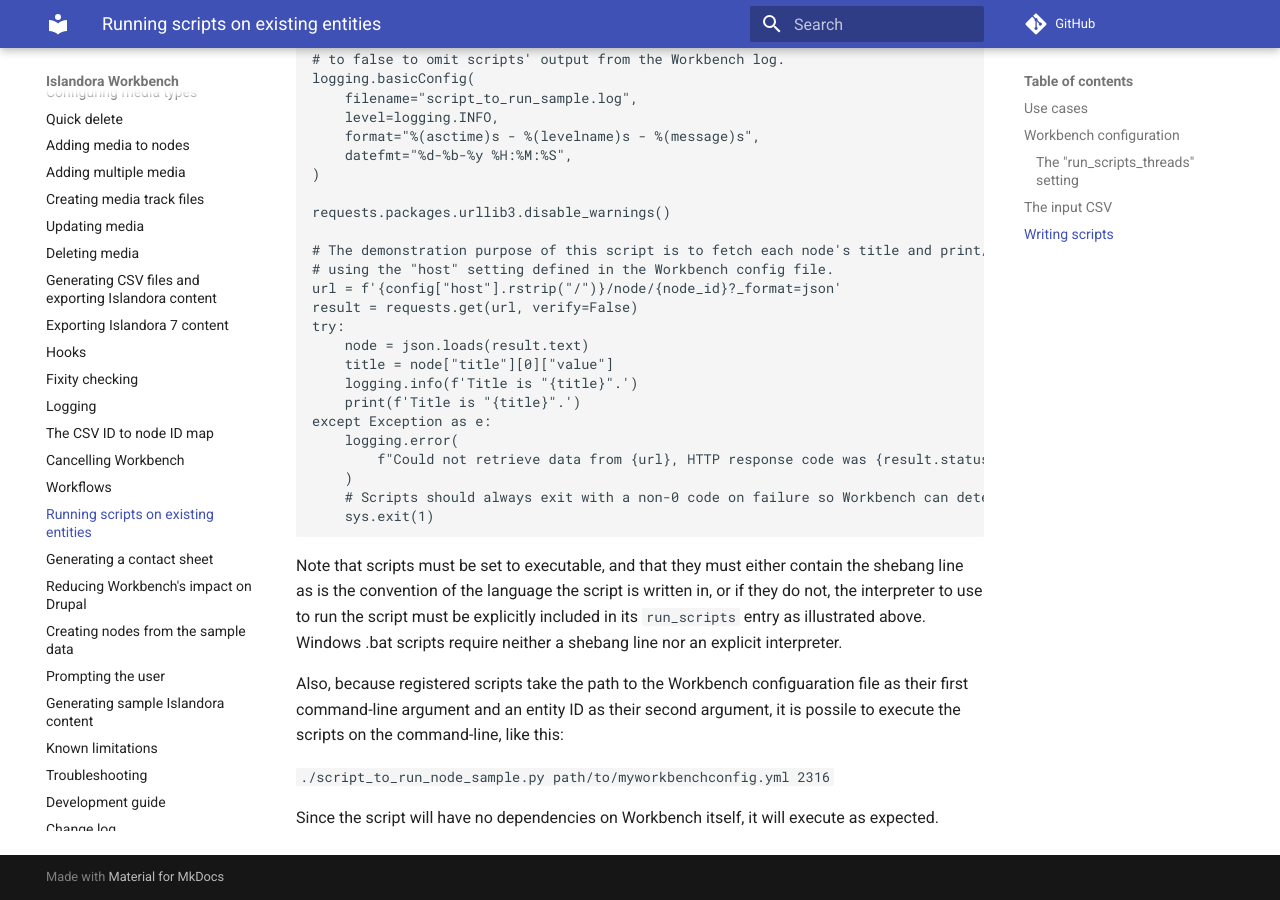
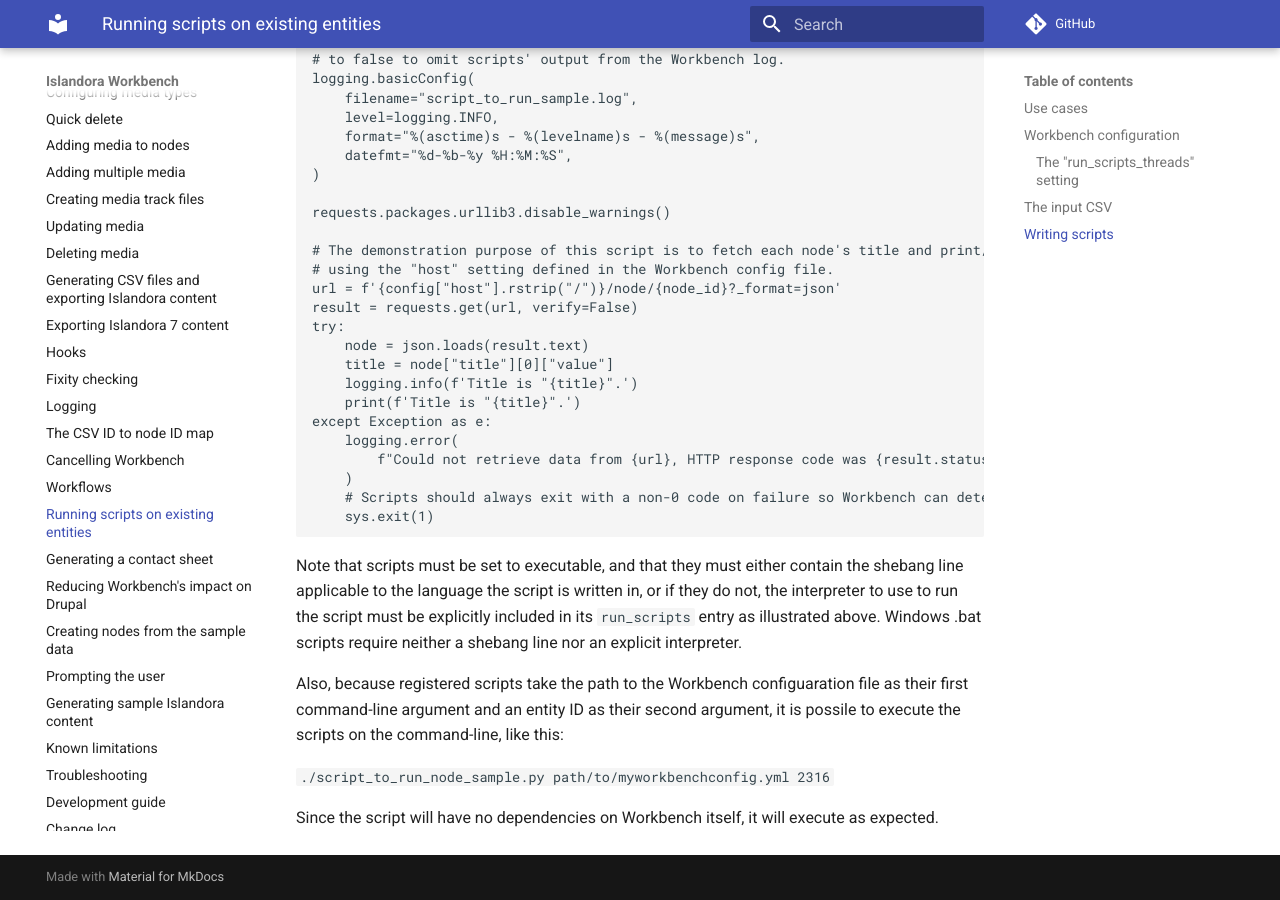
Before and after one commit to mjordan/islandora_workbench_docs, an MkDocs documentation site: the page built from docs/running_scripts.md, in a window 1280 px wide and 900 px high, scrolled down 3315 px. Built offline with MkDocs 1.6.1 and Material for MkDocs 9.7.7, drawn with Linux system fonts in a browser that asks for light colours; comment, search, counter and statistics services are not loaded; some of the changed text lies outside the part shown.

Commit message:
Updated run_scripts docs.

````diff
--- a/docs/running_scripts.md
+++ b/docs/running_scripts.md
@@ -124,7 +124,7 @@ except Exception as e:
     sys.exit(1)
 ```
 
-Note that scripts must be set to executable, and that they must either contain the shebang line as is the convention of the language the script is written in, or if they do not, the interpreter to use to run the script must be explicitly included in its `run_scripts` entry as illustrated above. Windows .bat scripts require neither a shebang line nor an explicit interpreter.
+Note that scripts must be set to executable, and that they must either contain the shebang line applicable to the language the script is written in, or if they do not, the interpreter to use to run the script must be explicitly included in its `run_scripts` entry as illustrated above. Windows .bat scripts require neither a shebang line nor an explicit interpreter.
 
 Also, because registered scripts take the path to the Workbench configuaration file as their first command-line argument and an entity ID as their second argument, it is possile to execute the scripts on the command-line, like this:
 
````
Also changed, not shown: other parts of docs/running_scripts.md (+1 -1 lines).
